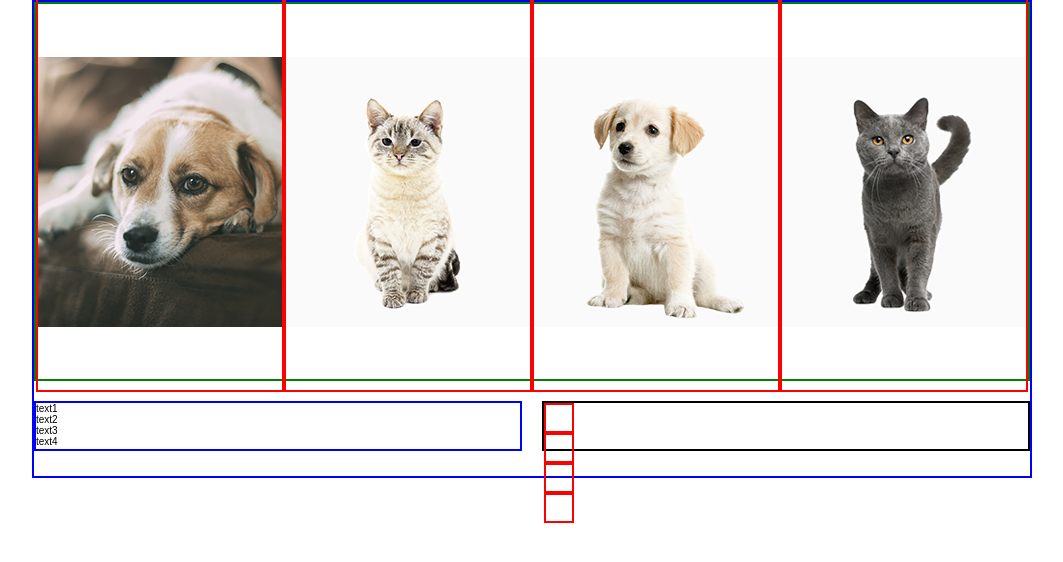
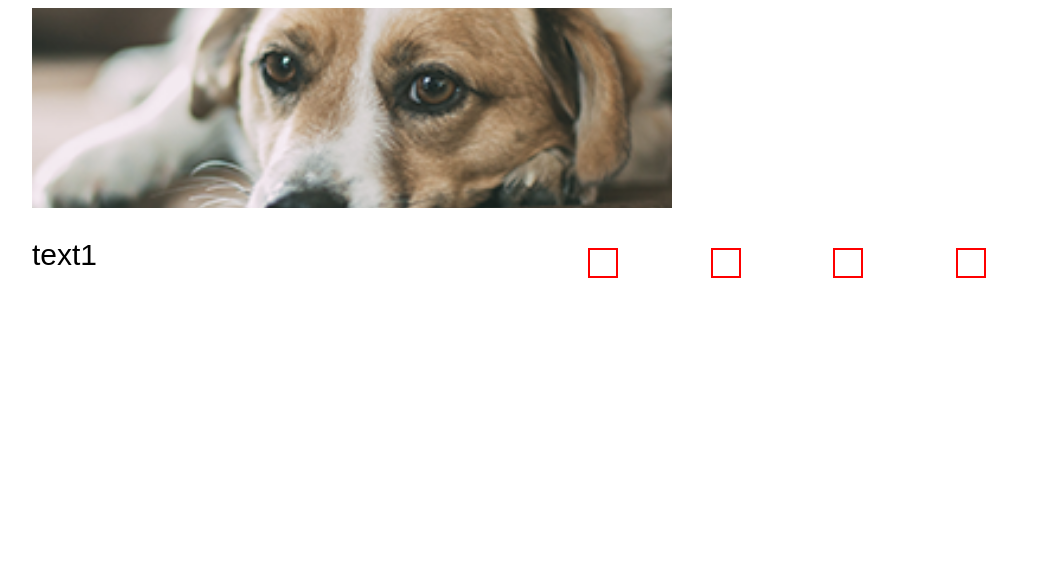
Before and after one commit to artem-sych/cssMemSlider, a plain HTML site: page cssMemSlider/index.html in a window 1280 px wide. Shown: the whole page, without its empty margins (108-1171 px from the left). Drawn offline with Linux system fonts and the light colour scheme; a web font is replaced by a local one.

Commit message:
feat: add style.css and create slider function 12 май 2022 г. 16:27:03

```diff
--- a/cssMemSlider/index.html
+++ b/cssMemSlider/index.html
@@ -20,7 +20,7 @@
   <main>
     <div class="wrapper__mem-slider">
       <div class="mem-slider">
-        <input type="radio" id="trigger-1" name="slider">
+        <input checked type="radio" id="trigger-1" name="slider">
         <input type="radio" id="trigger-2" name="slider">
         <input type="radio" id="trigger-3" name="slider">
         <input type="radio" id="trigger-4" name="slider">
@@ -31,24 +31,22 @@
           <div class="slider-image background-4"></div>
         </div>
         <div class="mem-slider__text">
-          <p class="slider-text text-1">
+          <p class="text-1">
             text1
           </p>
-          <p class="slider-text text-2">
+          <p class="text-2">
             text2
           </p>
-          <p class="slider-text text-3">
+          <p class="text-3">
             text3
           </p>
-          <p class="slider-text text-4">
+          <p class="text-4">
             text4
           </p>
         </div>
         <div class="mem-slider__control">
           <label for="trigger-1">
             <div class="label">
-              <div class="label-circle">
-              </div>
             </div>
           </label>
           <label for="trigger-2">
--- a/cssMemSlider/scss/style.scss
+++ b/cssMemSlider/scss/style.scss
@@ -8,7 +8,6 @@ input {
 .wrapper__mem-slider {
   width: 1000px;
   height: auto;
-  border: 2px solid blue;
 }
 
 .mem-slider {
@@ -19,35 +18,51 @@ input {
   grid-template-rows: 80% 20%;
   grid-column-gap: 20px;
   grid-row-gap: 20px;
+  justify-content: space-around;
+  align-items: center;
 }
 
 .mem-slider__image {
   grid-area: 1 / 1 / 2 / 3;
+  width: 50vw;
   display: flex;
-  justify-content: center;
-  align-items: center;
-  border: 2px solid green;
+
+  .slider-image {
+    width: 0;
+    pointer-events: none;
+    transition: 0.4s linear;
+  }
 }
 
 .mem-slider__text {
   grid-area: 2 / 1 / 3 / 2;
   width: 100%;
   height: 50px;
-  border: 2px solid blue;
+  display: flex;
+
+  p {
+    display: block;
+    flex-basis: 0;
+    width: 0;
+    opacity: 0;
+    font-size: 3rem;
+    transition: 0.4s linear;
+  }
 }
 
 .mem-slider__control {
   grid-area: 2 / 2 / 3 / 3;
   width: 100%;
   height: 50px;
-  border: 2px solid black;
+  display: flex;
+  justify-content: space-around;
+  align-items: center;
 }
 
 .slider-image {
-  width: 400px;
-  height: 400px;
+  width: 200px;
+  height: 200px;
   background-size: cover;
-  border: 2px solid red;
 }
 
 .background-1 {
@@ -66,8 +81,63 @@ input {
   background: url('../assets/img/mem-4.png') no-repeat center;
 }
 
+label {
+  & :hover {
+    cursor: pointer;
+    background-color: blue;
+  }
+}
+
 .label {
   width: 30px;
   height: 30px;
   border: 2px solid red;
+  display: flex;
+  justify-content: center;
+  align-items: center;
 }
+
+
+#trigger-1:checked~.mem-slider__text>.text-1 {
+  flex-grow: 1;
+  opacity: 1;
+}
+
+#trigger-2:checked~.mem-slider__text>.text-2 {
+  flex-grow: 1;
+  opacity: 1;
+}
+
+#trigger-3:checked~.mem-slider__text>.text-3 {
+  flex-grow: 1;
+  opacity: 1;
+}
+
+#trigger-4:checked~.mem-slider__text>.text-4 {
+  flex-grow: 1;
+  opacity: 1;
+}
+
+#trigger-1:checked~.mem-slider__image>.background-1 {
+  background-size: cover;
+  background-position: center;
+  width: 100%;
+}
+
+#trigger-2:checked~.mem-slider__image>.background-2 {
+  background-size: cover;
+  background-position: center;
+  width: 100%;
+}
+
+#trigger-3:checked~.mem-slider__image>.background-3 {
+  background-size: cover;
+  background-position: center;
+  width: 100%;
+}
+
+#trigger-4:checked~.mem-slider__image>.background-4 {
+  background-size: cover;
+  background-position: center;
+  width: 100%;
+}
```
Also changed, not shown: cssMemSlider/css/style.css.
